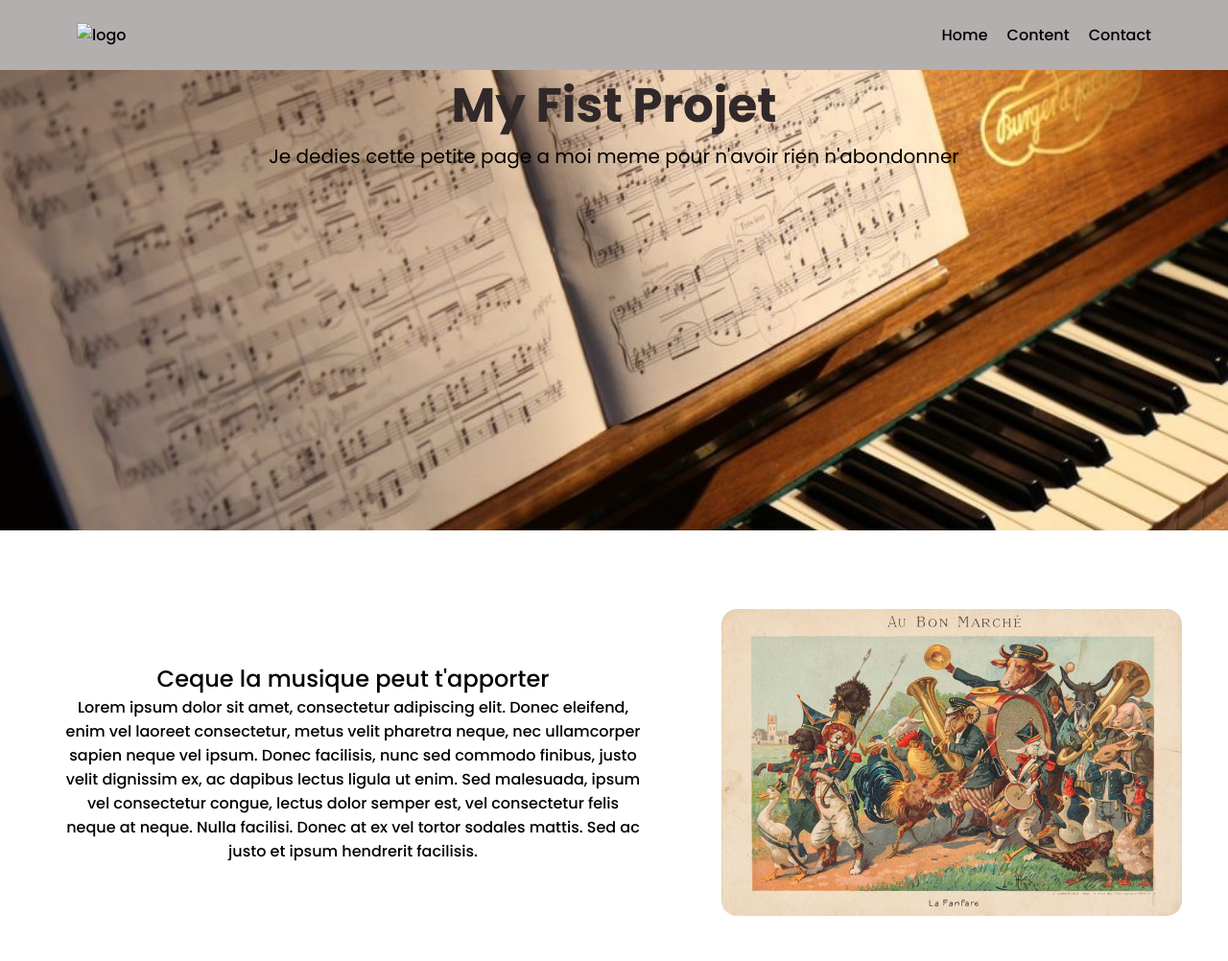
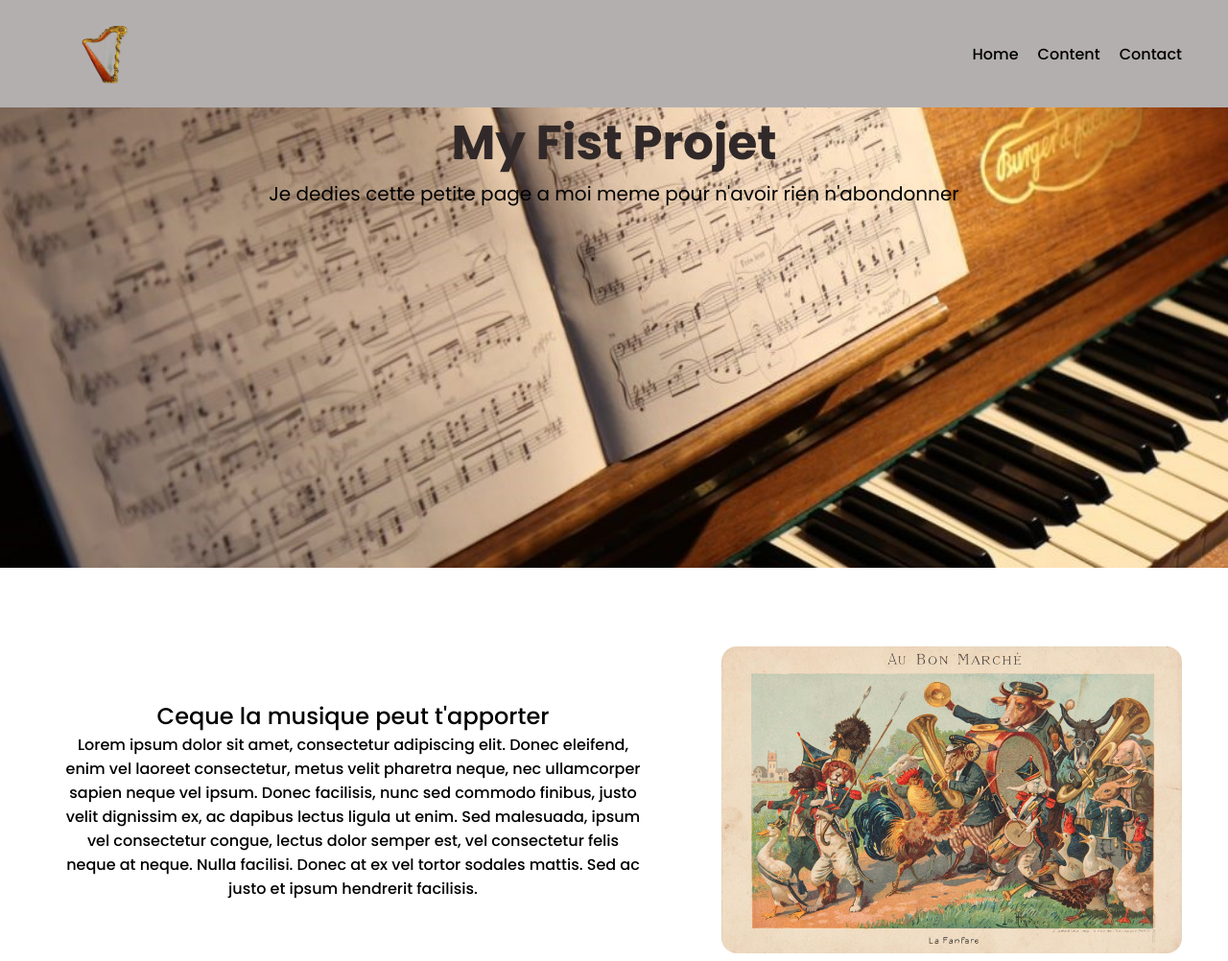
Before and after one commit to Theodorebinda/myfistproject, a website: page src/index.html in a window 1280 px wide. Shown: the top 1002 px of the page at 96% size. Drawn offline with Linux system fonts and the light colour scheme.

Commit message:
ajout de logo et style

```diff
--- a/src/index.html
+++ b/src/index.html
@@ -3,6 +3,7 @@
 <head>
     <meta charset="UTF-8">
     <meta name="viewport" content="width=device-width, initial-scale=1.0">
+    <link rel="icon" href="/public//images/télécharger-removebg-preview.png" type="image/x-icon">
     <link rel="stylesheet" href="/src/style.css">
     <link rel="preconnect" href="https://fonts.googleapis.com">
     <link rel="preconnect" href="https://fonts.gstatic.com" crossorigin>
@@ -12,9 +13,7 @@
 <body>
     <header>
         <nav id="navigation">
-            <div>
-                 <img src="" alt="logo"/>
-            </div>
+                 <img id="logo" src="/public/images/télécharger-removebg-preview.png" alt="logo"/>
 
             <ul>
                 <li><a href="/src/index.html">Home</a></li>
--- a/src/style.css
+++ b/src/style.css
@@ -11,11 +11,18 @@
     flex-direction: column;
     justify-content: space-between;
     gap: 50px;
+    padding-top: 7rem;
 }
 header {
     background-color: rgb(179, 175, 175);
     padding: 1.5rem 5rem;
+    position: fixed;
+    width: 90%;
 
+}
+#logo{
+    width: 4rem;
+    height: 4rem;
 }
 #navigation{
     display: flex;
@@ -57,13 +64,16 @@ header {
 }
 
 #hero-section p{
+    display: flex;
+    justify-content: center;
+    align-items: center;
     font-size: 20px;
     text-align: center;
     font-weight: 400;
 }
 #titre-hero{
     display: flex;
-    margin: auto !important;
+    margin: auto;
     flex-direction: column;
     justify-content:center;
     align-items: center;
```
Also changed, not shown: public/images/télécharger-removebg-preview.png (added).
